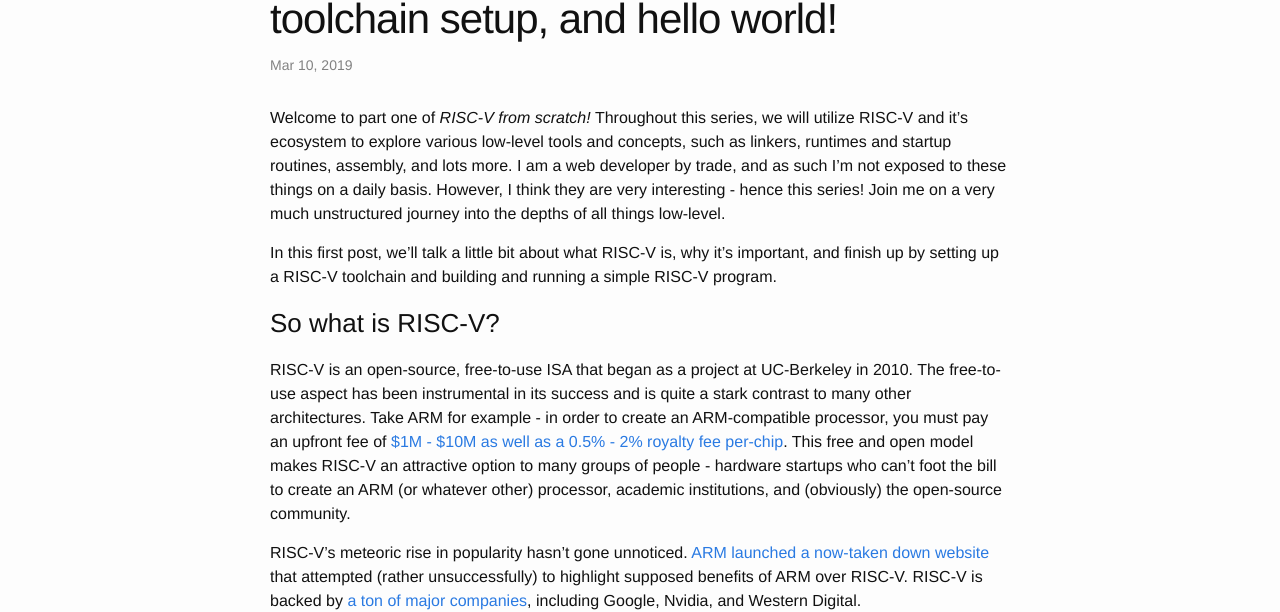
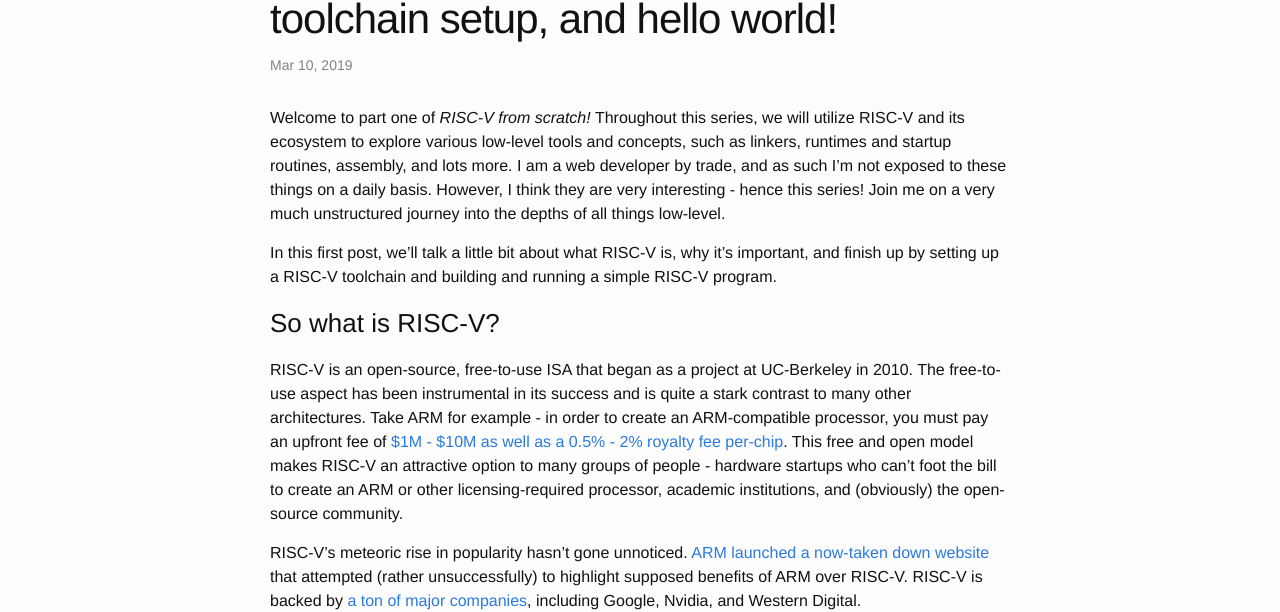
Before and after one commit to twilco/twilco.github.io, a Jekyll site: the page built from _posts/2019-03-10-riscv-from-scratch-1.markdown, in a window 1280 px wide and 900 px high. Shown: the part 136-748 px from the top of the window. Built offline with Jekyll 4.4.1, drawn with Linux system fonts in a browser that asks for light colours.

Commit message:
Fix some small grammatical errors

```diff
--- a/_posts/2019-03-10-riscv-from-scratch-1.markdown
+++ b/_posts/2019-03-10-riscv-from-scratch-1.markdown
@@ -5,13 +5,13 @@
 categories: riscv toolchain
 ---
 
-Welcome to part one of *RISC-V from scratch!*  Throughout this series, we will utilize RISC-V and it's ecosystem to explore various low-level tools and concepts, such as linkers, runtimes and startup routines, assembly, and lots more.  I am a web developer by trade, and as such I'm not exposed to these things on a daily basis.  However, I think they are very interesting - hence this series!  Join me on a very much unstructured journey into the depths of all things low-level.
+Welcome to part one of *RISC-V from scratch!*  Throughout this series, we will utilize RISC-V and its ecosystem to explore various low-level tools and concepts, such as linkers, runtimes and startup routines, assembly, and lots more.  I am a web developer by trade, and as such I'm not exposed to these things on a daily basis.  However, I think they are very interesting - hence this series!  Join me on a very much unstructured journey into the depths of all things low-level.
 
 In this first post, we'll talk a little bit about what RISC-V is, why it's important, and finish up by setting up a RISC-V toolchain and building and running a simple RISC-V program.
 
 ### So what is RISC-V?
 
-RISC-V is an open-source, free-to-use ISA that began as a project at UC-Berkeley in 2010.  The free-to-use aspect has been instrumental in its success and is quite a stark contrast to many other architectures.  Take ARM for example - in order to create an ARM-compatible processor, you must pay an upfront fee of [$1M - $10M as well as a 0.5% - 2% royalty fee per-chip](https://www.anandtech.com/show/7112/the-arm-diaries-part-1-how-arms-business-model-works/2).  This free and open model makes RISC-V an attractive option to many groups of people - hardware startups who can't foot the bill to create an ARM (or whatever other) processor, academic institutions, and (obviously) the open-source community.
+RISC-V is an open-source, free-to-use ISA that began as a project at UC-Berkeley in 2010.  The free-to-use aspect has been instrumental in its success and is quite a stark contrast to many other architectures.  Take ARM for example - in order to create an ARM-compatible processor, you must pay an upfront fee of [$1M - $10M as well as a 0.5% - 2% royalty fee per-chip](https://www.anandtech.com/show/7112/the-arm-diaries-part-1-how-arms-business-model-works/2).  This free and open model makes RISC-V an attractive option to many groups of people - hardware startups who can't foot the bill to create an ARM or other licensing-required processor, academic institutions, and (obviously) the open-source community.
 
 RISC-V's meteoric rise in popularity hasn't gone unnoticed.  [ARM launched a now-taken down website](https://abopen.com/news/rattled-arm-launches-anti-risc-v-marketing-campaign/) that attempted (rather unsuccessfully) to highlight supposed benefits of ARM over RISC-V.  RISC-V is backed by [a ton of major companies](https://riscv.org/members-at-a-glance/), including Google, Nvidia, and Western Digital.
 
```
